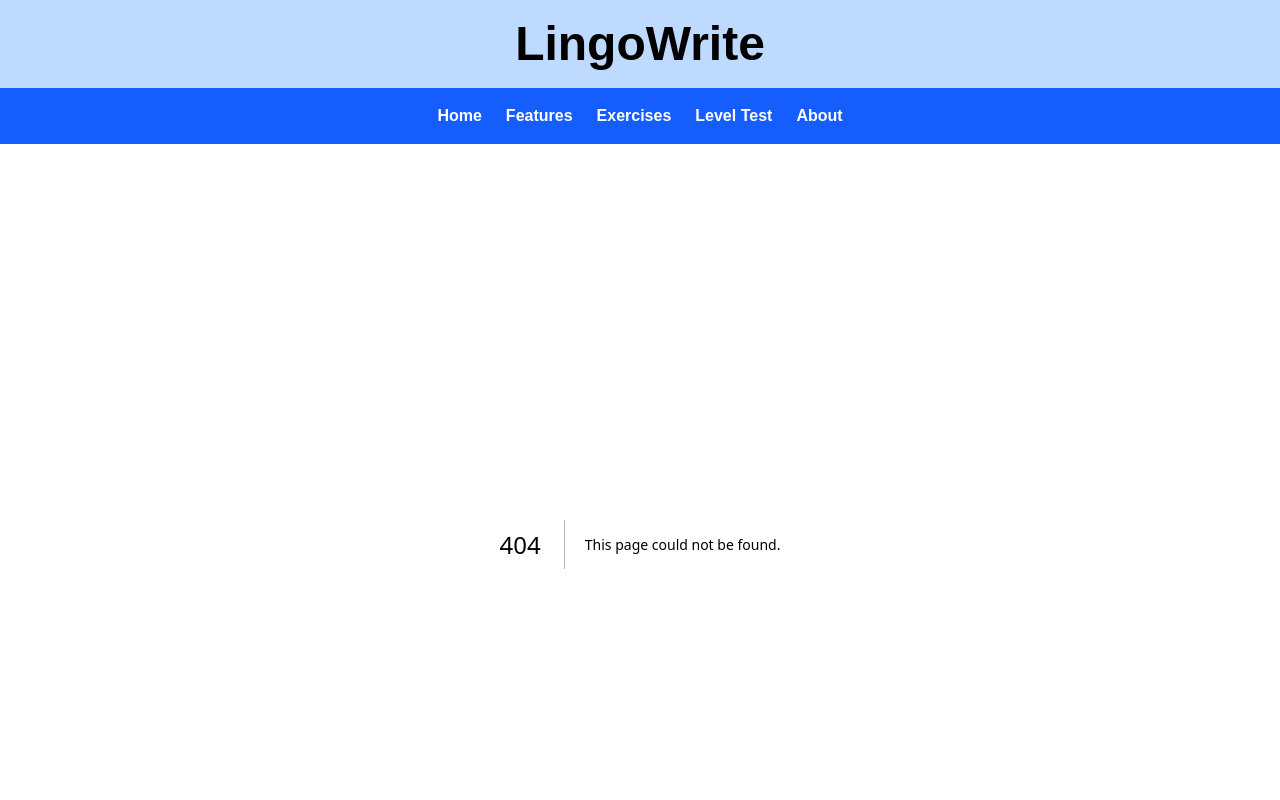
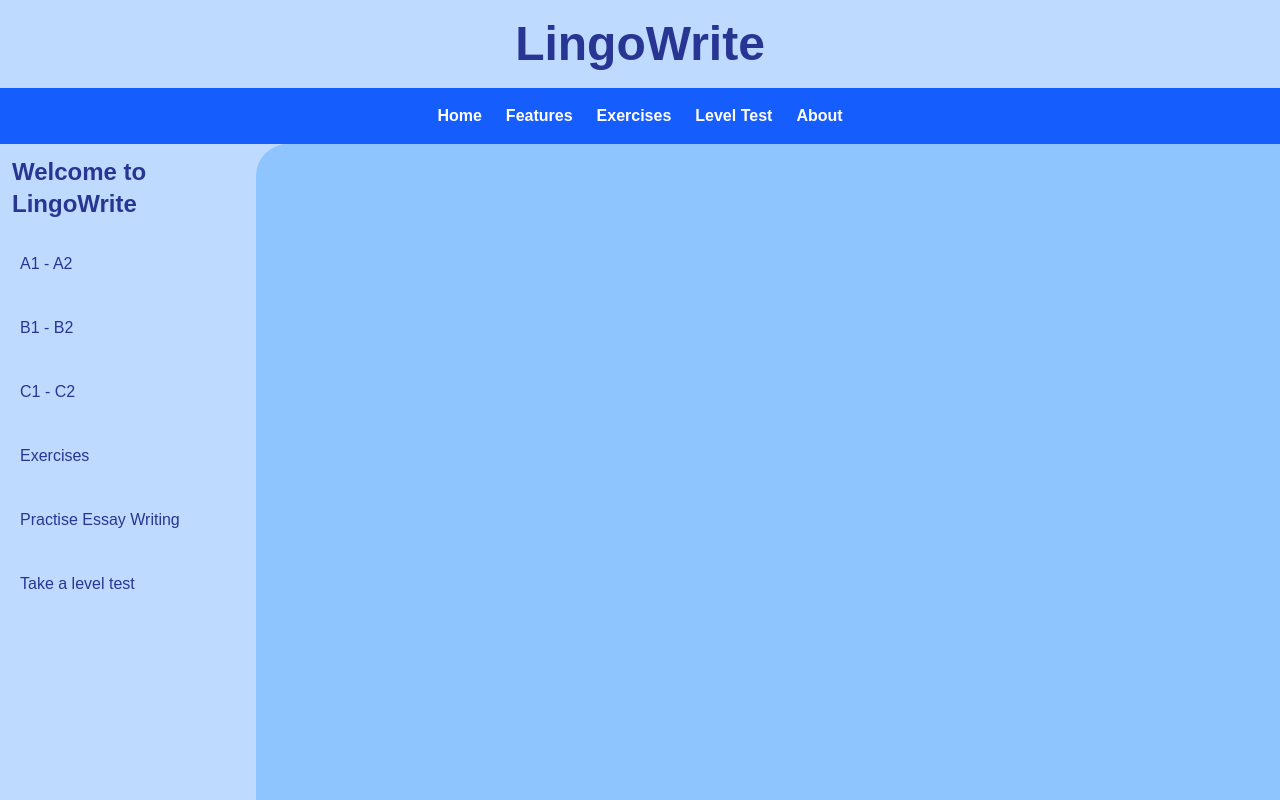
Before and after one commit to Gi-Gina/lingo_write, a Next.js app: page /login/home in a window 1280 px wide. Before the commit this address had no page. Shown: the top 800 px of the page. Built offline with nearby package versions, Linux system fonts and the light colour scheme.

Commit message:
created home and the file routes

```diff
--- /dev/null
+++ b/app/login/home/page.tsx
@@ -0,0 +1,44 @@
+import Link from "next/link";
+export default function Dashboard() {
+  return (
+    <div>
+      <div className="flex flex-row w-screen h-screen bg-blue-200">
+          <div className="flex flex-col bg-blue-200 w-1/5">
+            <div className="text-2xl font-bold p-3">
+              <h2>Welcome to LingoWrite</h2>
+            </div>
+            <ul>
+
+              <li className="p-5 hover:bg-blue-300">
+                <Link href="/login/home">A1 - A2</Link>
+              </li>
+              <li className="p-5 hover:bg-blue-300">
+                <Link href="/login/exercises">B1 - B2</Link>
+              </li>
+              <li className="p-5 hover:bg-blue-300">
+                <Link href="/login/level-test">C1 - C2</Link>
+              </li>
+              <li className="p-5 hover:bg-blue-300">
+                <Link href="/login/profile">Exercises</Link>
+              </li>
+
+              <li className="p-5 hover:bg-blue-300">
+                <Link href="/login/help">Practise Essay Writing</Link>
+              </li>
+               <li className="p-5 hover:bg-blue-300">
+                <Link href="/login/settings">Take a level test</Link>
+              </li>
+
+            </ul>
+          </div>
+
+          <div className="flex bg-blue-300 w-4/5 border-l-4 border-blue-300 rounded-l-4xl ">
+          <div>
+
+          </div>
+
+          </div>
+        </div>
+      </div>
+  );
+}
```
Also changed, not shown: app/login/essay_w/page.tsx (added), app/login/exercises/a1_a2/page.tsx (added), app/login/exercises/b1_b2/page.tsx (added), app/login/exercises/c1_c2/page.tsx (added), app/login/leveltest/page.tsx (added).
